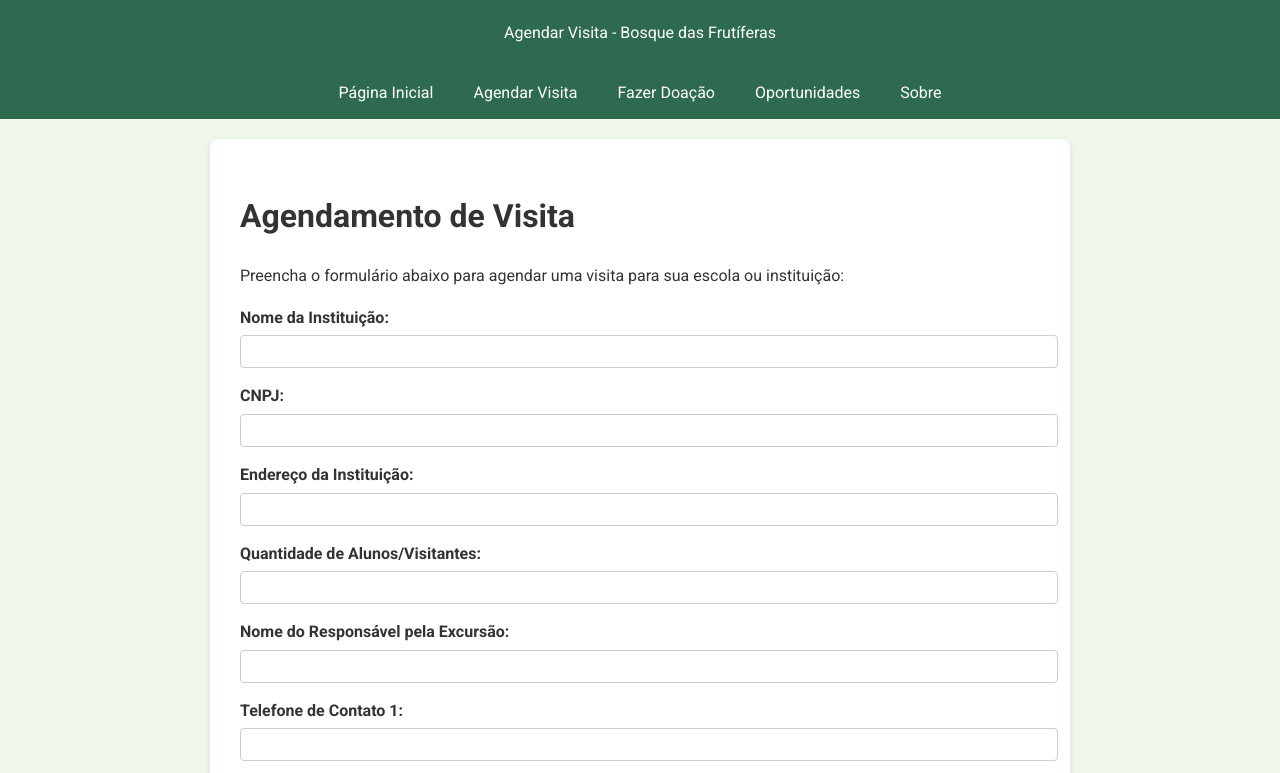
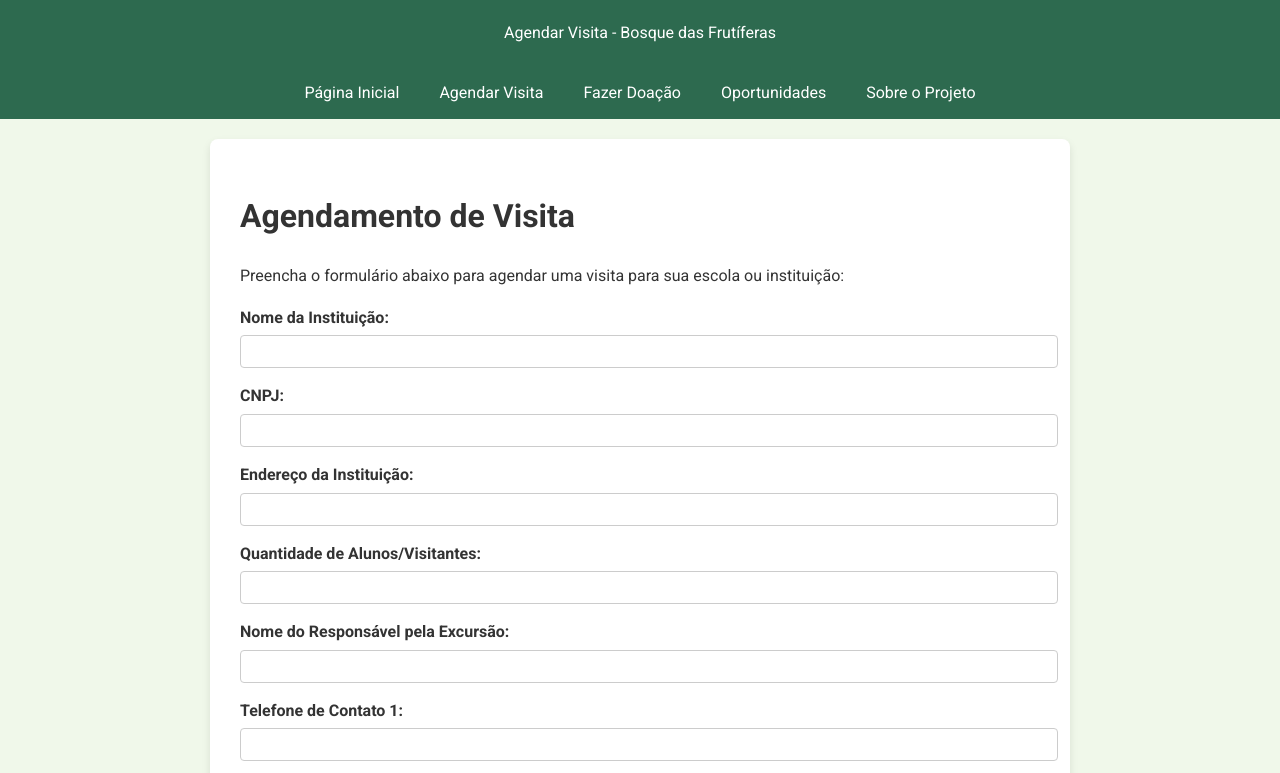
Before and after one commit to DealeGear/bosquedasfrutiferas, a plain HTML site: page agendar.html in a window 1280 px wide. Shown: the top 773 px of the page. Drawn offline with Linux system fonts and the light colour scheme.

Commit message:
Update agendar.html

```diff
--- a/agendar.html
+++ b/agendar.html
@@ -143,7 +143,7 @@ nav {
     <a href="agendar.html">Agendar Visita</a>
     <a href="doacao.html">Fazer Doação</a>
     <a href="oportunidades.html">Oportunidades</a>
-    <a href="sobre.html">Sobre</a>
+    <a href="sobre.html">Sobre o Projeto</a>
   </div>
 </nav>
 
```
